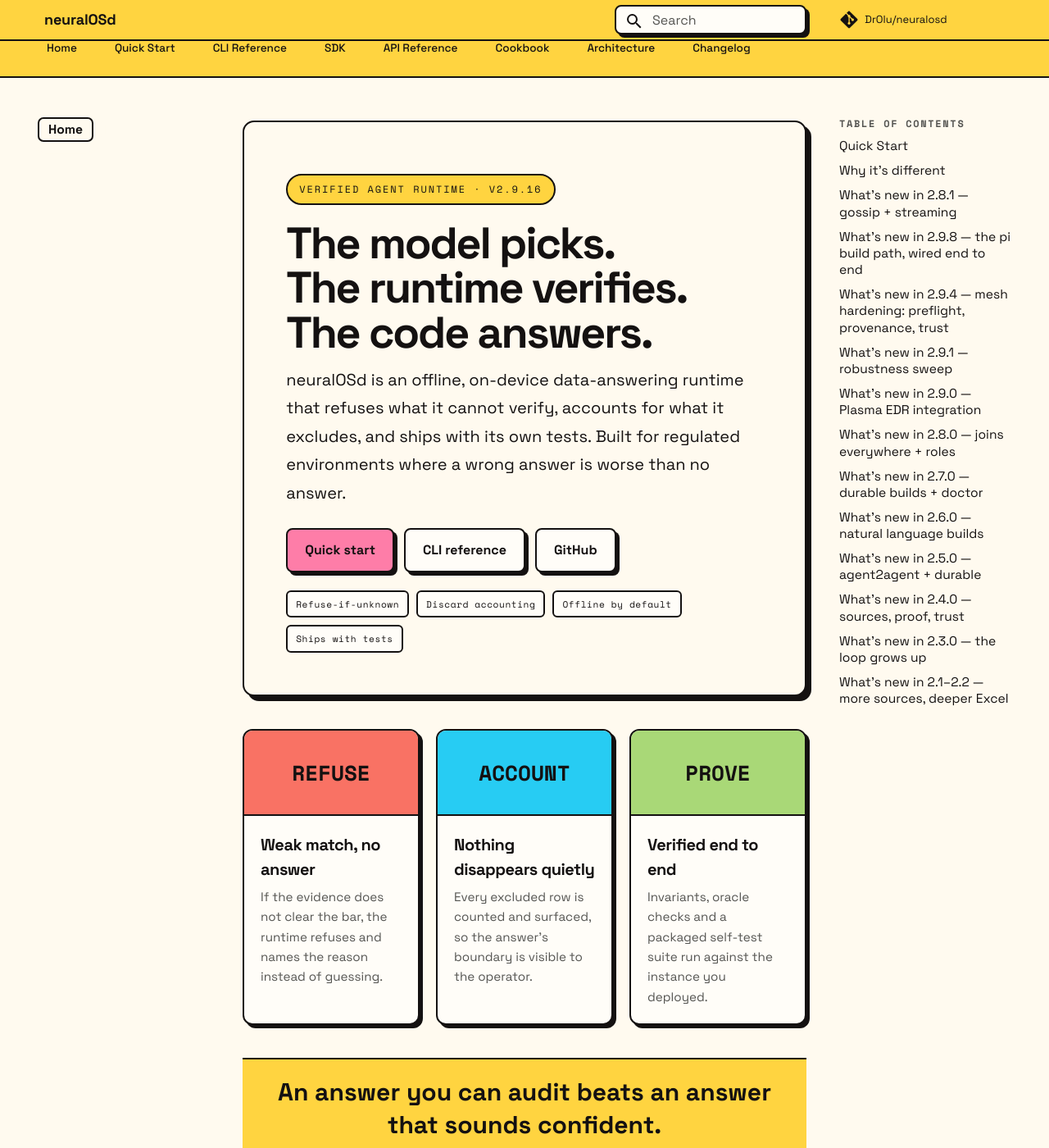
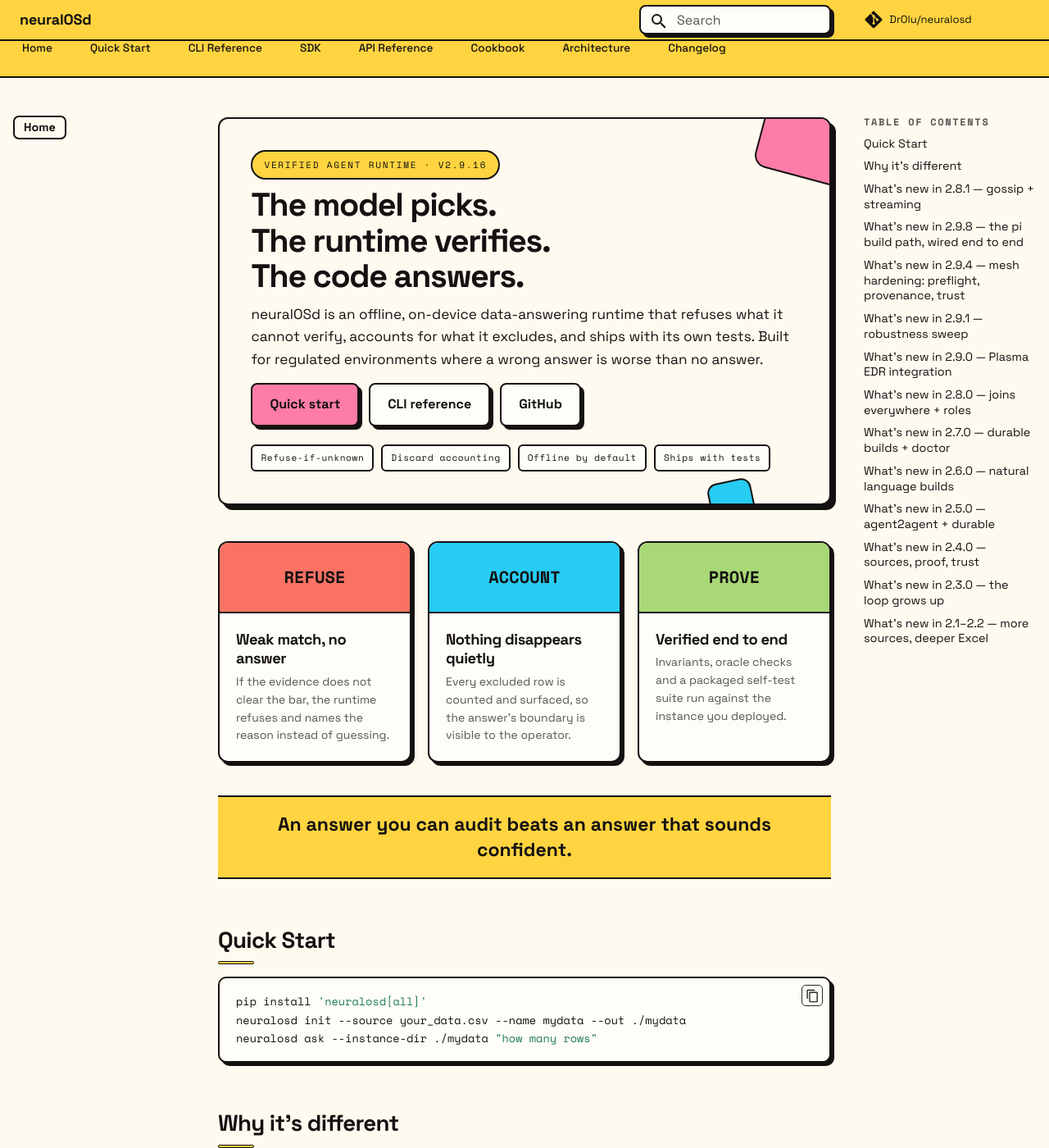
Before and after one commit to DrOlu/neuralosd, an MkDocs documentation site: the page built from docs/index.md, in a window 1280 px wide and 1400 px high. Shown: the whole window at 82% size. Built offline with MkDocs 1.6.1 and Material for MkDocs 9.7.7, drawn with Linux system fonts in a browser that asks for light colours; comment, search, counter and statistics services are not loaded.

Commit message:
style: tighten the shared raft typography
Smaller body and heading scale, yellow heading markers, zebra tables,
card hover, wider content column and a softer hero accent.

```diff
--- a/docs/stylesheets/raft.css
+++ b/docs/stylesheets/raft.css
@@ -78,8 +78,11 @@
 .md-main {
   background: var(--cream);
 }
+.md-grid {
+  max-width: 66rem;
+}
 .md-main__inner {
-  margin-top: 1.2rem;
+  margin-top: 1.1rem;
 }
 
 /* ---------- header ---------- */
@@ -164,7 +167,7 @@
   box-shadow: none;
 }
 .md-nav__link {
-  font-size: .78rem;
+  font-size: .72rem;
   color: var(--ink);
 }
 .md-nav__link:hover {
@@ -196,8 +199,8 @@
 .md-typeset {
   font-family: var(--font-sans);
   color: var(--ink);
-  font-size: .84rem;
-  line-height: 1.72;
+  font-size: .76rem;
+  line-height: 1.68;
 }
 .md-typeset h1,
 .md-typeset h2,
@@ -210,37 +213,58 @@
   letter-spacing: -.025em;
 }
 .md-typeset h1 {
-  font-size: clamp(2.2rem, 4.5vw, 3.4rem);
-  line-height: 1;
-  margin: 0 0 .7em;
-  max-width: 22ch;
+  font-size: clamp(1.75rem, 2.9vw, 2.3rem);
+  line-height: 1.08;
+  letter-spacing: -.035em;
+  margin: 0 0 .55em;
+  max-width: 26ch;
 }
 .md-typeset h2 {
-  font-size: 1.75rem;
-  margin-top: 2.4em;
-  padding-bottom: .2em;
-  border-bottom: none;
+  font-size: 1.38rem;
+  line-height: 1.2;
+  margin-top: 2.1em;
+  margin-bottom: .55em;
+}
+.md-typeset h2::after {
+  content: "";
+  display: block;
+  width: 2.2rem;
+  height: 4px;
+  margin-top: .45rem;
+  background: var(--yellow);
+  border: 1px solid var(--ink);
+  border-radius: 2px;
 }
 .md-typeset h3 {
-  font-size: 1.22rem;
-  margin-top: 1.8em;
+  font-size: 1.02rem;
+  line-height: 1.3;
+  margin-top: 1.55em;
+  margin-bottom: .4em;
 }
 .md-typeset h4 {
-  font-size: 1rem;
+  font-size: .88rem;
+  margin-top: 1.3em;
 }
 .md-typeset p,
 .md-typeset li {
   color: var(--ink);
 }
+.md-typeset p {
+  margin: 0 0 .85em;
+}
+.md-typeset li + li {
+  margin-top: .25em;
+}
 .md-typeset a {
   color: var(--ink);
   text-decoration: underline;
-  text-decoration-thickness: 2px;
+  text-decoration-thickness: 1.5px;
   text-underline-offset: 2px;
 }
 .md-typeset a:hover {
-  background: var(--yellow);
   color: var(--ink);
+  background: linear-gradient(transparent 62%, var(--yellow) 62%);
+  text-decoration-thickness: 1.5px;
 }
 .md-typeset hr {
   border-bottom: 2px solid var(--ink);
@@ -369,9 +393,9 @@
   border: none;
   box-shadow: none;
   background: transparent;
-  font-size: .74rem;
-  line-height: 1.65;
-  padding: .9rem 1rem;
+  font-size: .68rem;
+  line-height: 1.62;
+  padding: .85rem 1rem;
 }
 .md-code__nav {
   background: transparent;
@@ -424,7 +448,7 @@
   box-shadow: var(--shadow-sm);
   background: var(--paper);
   overflow: hidden;
-  font-size: .76rem;
+  font-size: .7rem;
 }
 .md-typeset table:not([class]) th {
   background: var(--yellow);
@@ -441,8 +465,11 @@
 .md-typeset table:not([class]) code {
   white-space: nowrap;
 }
+.md-typeset table:not([class]) tbody tr:nth-child(even) {
+  background: rgba(255, 212, 64, .08);
+}
 .md-typeset table:not([class]) tr:hover {
-  background: rgba(255, 212, 64, .18);
+  background: rgba(255, 212, 64, .2);
 }
 
 /* ---------- footer ---------- */
@@ -496,17 +523,49 @@
 .raft-hero {
   background: var(--cream);
   border: 2px solid var(--ink);
-  border-radius: 14px;
+  border-radius: 12px;
   box-shadow: var(--shadow);
-  padding: clamp(1.4rem, 4vw, 3rem);
-  margin: .4rem 0 2rem;
+  padding: clamp(1.2rem, 3vw, 2.1rem);
+  margin: .3rem 0 2.2rem;
   position: relative;
   overflow: hidden;
+}
+.raft-hero > * {
+  position: relative;
+  z-index: 1;
+}
+@media screen and (min-width: 960px) {
+  .raft-hero::before {
+    content: "";
+    position: absolute;
+    top: -40px;
+    right: -30px;
+    width: 112px;
+    height: 112px;
+    background: var(--pink);
+    border: 2px solid var(--ink);
+    border-radius: 16px;
+    transform: rotate(15deg);
+    z-index: 0;
+  }
+  .raft-hero::after {
+    content: "";
+    position: absolute;
+    bottom: -26px;
+    right: 92px;
+    width: 54px;
+    height: 54px;
+    background: var(--cyan);
+    border: 2px solid var(--ink);
+    border-radius: 12px;
+    transform: rotate(-12deg);
+    z-index: 0;
+  }
 }
 .raft-eyebrow {
   display: inline-block;
   font-family: var(--font-mono);
-  font-size: .6rem;
+  font-size: .55rem;
   letter-spacing: .16em;
   text-transform: uppercase;
   background: var(--yellow);
@@ -516,17 +575,18 @@
   margin-bottom: 1rem;
 }
 .raft-hero h1 {
-  font-size: clamp(2.1rem, 4.2vw, 3.55rem);
-  line-height: 1.02;
-  letter-spacing: -.04em;
-  margin: 0 0 .6rem;
-  max-width: 24ch;
+  font-size: clamp(1.75rem, 3.1vw, 2.45rem);
+  line-height: 1.1;
+  letter-spacing: -.035em;
+  margin: 0 0 .55rem;
+  max-width: 30ch;
 }
 .raft-lede {
-  font-size: 1rem;
+  font-size: .86rem;
+  line-height: 1.6;
   color: var(--muted);
-  max-width: 62ch;
-  margin: 0 0 1.3rem;
+  max-width: 66ch;
+  margin: 0 0 1.1rem;
 }
 .raft-actions {
   display: flex;
@@ -583,12 +643,12 @@
   overflow: hidden;
 }
 .raft-card .swatch {
-  height: 104px;
+  height: 86px;
   border-bottom: 2px solid var(--ink);
   display: grid;
   place-items: center;
   font-family: var(--font-mono);
-  font-size: 1.3rem;
+  font-size: 1.02rem;
   font-weight: 700;
   color: var(--ink);
 }
@@ -596,14 +656,21 @@
   padding: .9rem 1rem 1rem;
 }
 .raft-card h3 {
-  margin: .1rem 0 .35rem;
-  font-size: 1rem;
+  margin: .1rem 0 .3rem;
+  font-size: .92rem;
 }
 .raft-card p {
   margin: 0;
-  font-size: .76rem;
-  line-height: 1.6;
+  font-size: .7rem;
+  line-height: 1.55;
   color: var(--muted);
+}
+.raft-card {
+  transition: transform .16s ease, box-shadow .16s ease;
+}
+.raft-card:hover {
+  transform: translate(-2px, -2px);
+  box-shadow: 6px 6px 0 var(--ink);
 }
 .swatch.yellow { background: var(--yellow); }
 .swatch.pink { background: var(--pink); }
@@ -616,10 +683,10 @@
   background: var(--yellow);
   border-top: 2px solid var(--ink);
   border-bottom: 2px solid var(--ink);
-  padding: 1rem 1.2rem;
+  padding: .9rem 1.2rem;
   margin: 2rem 0;
   text-align: center;
-  font-size: clamp(1.05rem, 2.4vw, 1.5rem);
+  font-size: clamp(.92rem, 1.8vw, 1.15rem);
   font-weight: 700;
   line-height: 1.35;
 }
@@ -652,6 +719,6 @@
 }
 @media screen and (max-width: 600px) {
   .raft-grid { grid-template-columns: 1fr; }
-  .raft-hero h1 { font-size: 2.2rem; }
-  .md-typeset h1 { font-size: 2rem; }
+  .raft-hero h1 { font-size: 1.7rem; }
+  .md-typeset h1 { font-size: 1.6rem; }
 }
```
